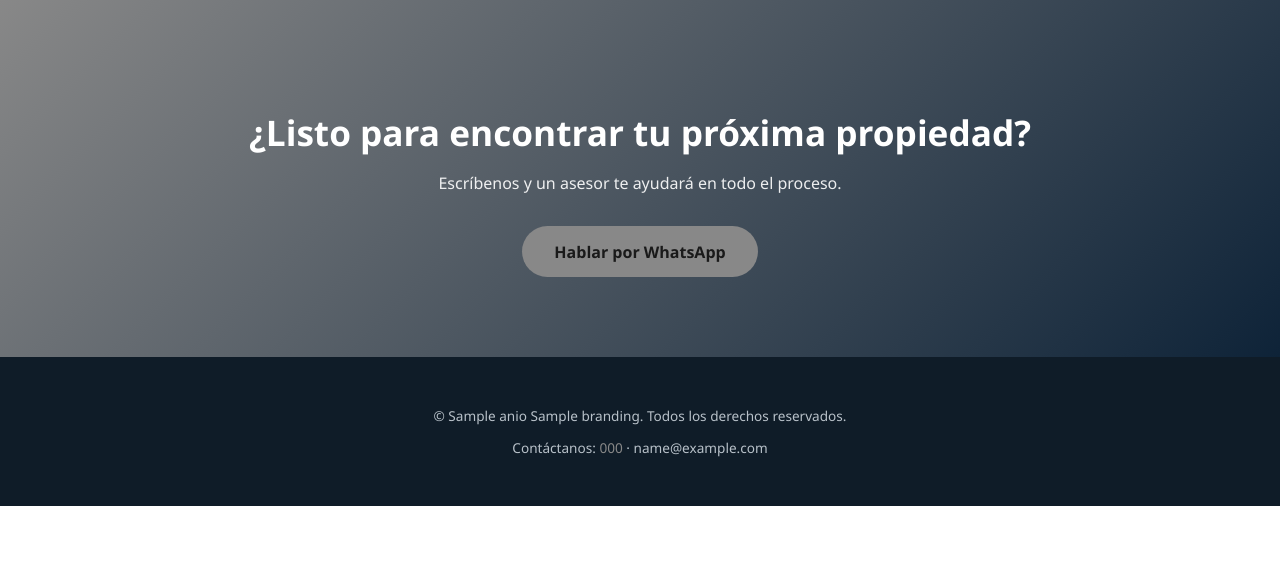
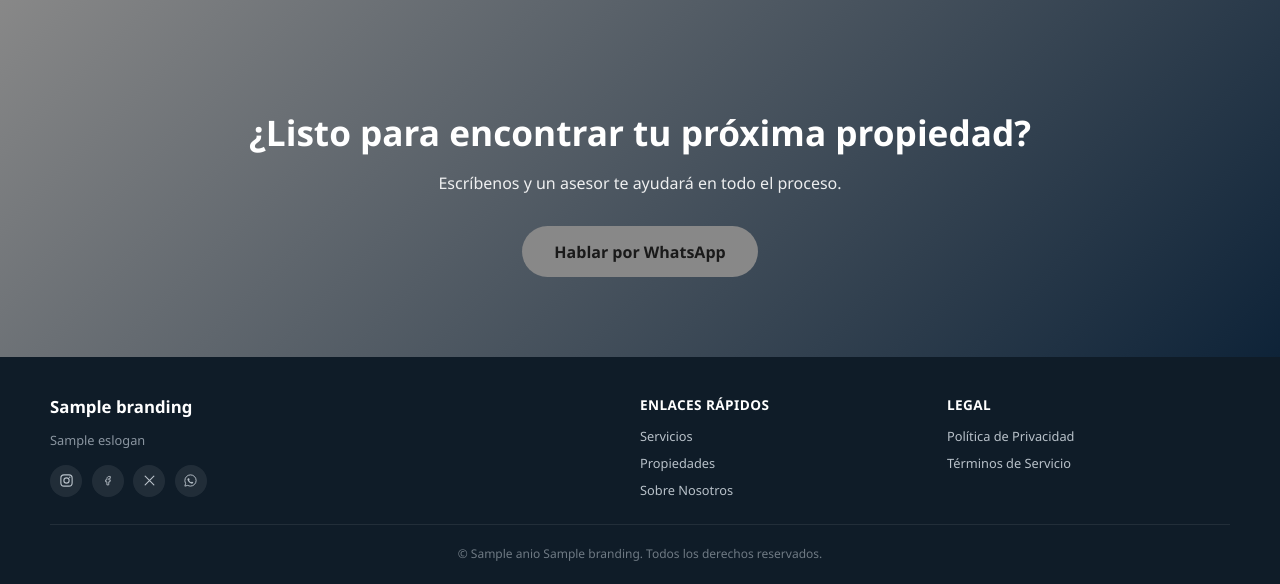
Before and after one commit to iaworkca-del/tuinmueble, a FastAPI app: template templates/public/index.html in a window 1280 px wide. Shown: the part 3993-4577 px from the top of the page. Before the commit the page ends 4499 px from the top, so only its background shows below. Run offline with FastAPI, Linux system fonts and the light colour scheme; the template is opened without the code that fills it: most values are stand-ins (such as "Sample title", 1, 10 or a date in 2020); grey boxes marked "Sample" are stand-in pictures; parts of the project's set-up code (start-up, migrations or seed data) failed here and were passed over.

Commit message:
Footer 3 columnas, redes sociales, paginas legales, tipos de propiedad y endpoint de restauracion
- Footer reutilizable (public/_footer.html) con redes sociales e iconos SVG inline
- Paginas legales /privacidad y /terminos (rutas explicitas)
- Campos instagram/facebook/x en configuracion con soporte para vaciarlos
- Nuevos tipos de propiedad (Galpon, Local Comercial, Oficina, Terreno o Parcela) con reglas JS
- Nuevo endpoint /panel/admin/restaurar (superadmin) para restaurar el backup dentro del volumen persistente
- Sincroniza datos con el ultimo backup de produccion (cuenta_2, propiedades y configuracion actualizados)

```diff
--- a/branding.py
+++ b/branding.py
@@ -37,6 +37,9 @@ DEFAULTS = {
     "servicio_2_desc": "Encontramos el inquilino o la propiedad ideal para ti, con contratos claros y seguros.",
     "servicio_3_titulo": "Asesoría inmobiliaria",
     "servicio_3_desc": "Te asesoramos con información del mercado para que tomes la mejor decisión de inversión.",
+    "instagram": "",
+    "facebook": "",
+    "x": "",
 }
 
 
@@ -142,7 +145,7 @@ def get_branding(agente: dict = None) -> dict:
     return data
 
 
-def guardar_branding(nuevos: dict, agente: dict = None, nivel: str = "cuenta") -> dict:
+def guardar_branding(nuevos: dict, agente: dict = None, nivel: str = "cuenta", campos_limpiables: set = None) -> dict:
     target = _branding_file_para_guardar(agente, nivel)
     if target.exists():
         try:
@@ -151,9 +154,12 @@ def guardar_branding(nuevos: dict, agente: dict = None, nivel: str = "cuenta") -
             data = {}
     else:
         data = {}
+    campos_limpiables = campos_limpiables or set()
     for clave in DEFAULTS:
+        if clave not in nuevos:
+            continue
         valor = nuevos.get(clave)
-        if valor is not None and str(valor).strip() != "":
+        if valor is not None and (str(valor).strip() != "" or clave in campos_limpiables):
             data[clave] = valor
     target.write_text(
         json.dumps(data, ensure_ascii=False, indent=2), encoding="utf-8"
--- a/static/css/public.css
+++ b/static/css/public.css
@@ -408,11 +408,65 @@ body.publico {
 .pub-footer {
   background: #0f1c28;
   color: #b8c1c9;
+  padding: 2.4rem 2.2rem 1.4rem;
+  font-size: 0.8rem;
+}
+.pub-footer-grid {
+  display: grid;
+  grid-template-columns: 2fr 1fr 1fr;
+  gap: 1.5rem;
+  max-width: 1180px;
+  margin: 0 auto;
+  padding-bottom: 1.6rem;
+  border-bottom: 1px solid rgba(255,255,255,0.08);
+}
+.pub-footer-nombre {
+  color: #fff;
+  font-weight: 700;
+  font-size: 1.05rem;
+  margin-bottom: 0.4rem;
+}
+.pub-footer-eslogan {
+  color: #8a95a0;
+  font-size: 0.8rem;
+  margin-bottom: 0.9rem;
+  line-height: 1.5;
+}
+.pub-footer-redes { display: flex; gap: 0.6rem; }
+.pub-footer-icono {
+  width: 32px;
+  height: 32px;
+  border-radius: 50%;
+  background: rgba(255,255,255,0.08);
+  color: #b8c1c9;
+  display: flex;
+  align-items: center;
+  justify-content: center;
+  transition: background 0.2s ease, color 0.2s ease;
+}
+.pub-footer-icono svg { width: 15px; height: 15px; }
+.pub-footer-icono:hover { background: var(--pub-secundario); color: #1a1a1a; }
+.pub-footer-tit {
+  color: #fff;
+  font-weight: 600;
+  font-size: 0.85rem;
+  margin-bottom: 0.8rem;
+  text-transform: uppercase;
+  letter-spacing: 0.4px;
+}
+.pub-footer-links { list-style: none; margin: 0; padding: 0; display: flex; flex-direction: column; gap: 0.55rem; }
+.pub-footer-links a { color: #b8c1c9; text-decoration: none; font-size: 0.8rem; transition: color 0.2s ease; }
+.pub-footer-links a:hover { color: var(--pub-secundario); }
+.pub-footer-copy {
   text-align: center;
-  padding: 2.2rem 1.5rem;
-  font-size: 0.85rem;
+  color: #6f7a84;
+  font-size: 0.75rem;
+  max-width: 1180px;
+  margin: 1.2rem auto 0;
 }
-.pub-footer a { color: var(--pub-secundario); text-decoration: none; }
+@media (max-width: 720px) {
+  .pub-footer-grid { grid-template-columns: 1fr; gap: 1.8rem; }
+}
 
 /* ── Detalle propiedad ── */
 .pub-detalle-hero {
--- /dev/null
+++ b/templates/public/_footer.html
@@ -0,0 +1,58 @@
+<footer class="pub-footer">
+  <div class="pub-footer-grid">
+    <div class="pub-footer-col pub-footer-marca">
+      <div class="pub-footer-nombre">{{ branding.nombre_agencia }}</div>
+      {% if branding.eslogan %}
+      <p class="pub-footer-eslogan">{{ branding.eslogan }}</p>
+      {% endif %}
+      <div class="pub-footer-redes">
+        <a href="{{ branding.instagram or '#' }}" class="pub-footer-icono" aria-label="Instagram" target="_blank" rel="noopener">
+          <svg viewBox="0 0 24 24" fill="none" xmlns="http://www.w3.org/2000/svg">
+            <rect x="3" y="3" width="18" height="18" rx="5" stroke="currentColor" stroke-width="1.8"/>
+            <circle cx="12" cy="12" r="4.2" stroke="currentColor" stroke-width="1.8"/>
+            <circle cx="17.2" cy="6.8" r="1.1" fill="currentColor"/>
+          </svg>
+        </a>
+        <a href="{{ branding.facebook or '#' }}" class="pub-footer-icono" aria-label="Facebook" target="_blank" rel="noopener">
+          <svg viewBox="0 0 24 24" fill="none" xmlns="http://www.w3.org/2000/svg">
+            <path d="M14.5 8.5H16.5V5.5H14.5C12.567 5.5 11 7.067 11 9V11H9V14H11V19H14V14H16L16.5 11H14V9.3C14 8.86 14.06 8.5 14.5 8.5Z" stroke="currentColor" stroke-width="1.4" stroke-linejoin="round"/>
+          </svg>
+        </a>
+        <a href="{{ branding.x or '#' }}" class="pub-footer-icono" aria-label="X" target="_blank" rel="noopener">
+          <svg viewBox="0 0 24 24" fill="none" xmlns="http://www.w3.org/2000/svg">
+            <path d="M5 5L19 19M19 5L5 19" stroke="currentColor" stroke-width="1.8" stroke-linecap="round"/>
+          </svg>
+        </a>
+        {% if branding.telefono_agente %}
+        <a href="https://wa.me/{{ branding.telefono_agente | replace('+','') | replace(' ','') }}" class="pub-footer-icono" aria-label="WhatsApp" target="_blank" rel="noopener">
+          <svg viewBox="0 0 24 24" fill="none" xmlns="http://www.w3.org/2000/svg">
+            <path d="M12 3C7.03 3 3 7.03 3 12C3 13.64 3.44 15.18 4.2 16.5L3 21L7.62 19.82C8.9 20.53 10.4 20.94 12 20.94C16.97 20.94 21 16.91 21 11.94C21 6.97 16.97 3 12 3Z" stroke="currentColor" stroke-width="1.5"/>
+            <path d="M8.5 8.5C8.5 8.5 9 8 9.5 8.5C10 9 10.3 9.9 10.5 10.2C10.7 10.5 10.4 10.8 10.1 11.1C9.8 11.4 9.6 11.6 9.9 12.1C10.2 12.6 11 13.6 12 14.2C13 14.8 13.3 14.7 13.6 14.4C13.9 14.1 14.2 13.7 14.5 13.9C14.8 14.1 15.7 14.6 16 14.8C16.3 15 16.5 15.1 16.4 15.5C16.3 15.9 15.7 16.6 15.2 16.8C14.7 17 14 17.2 12.9 16.8C11.5 16.3 9.8 15.1 8.6 13.4C7.6 12 7.2 11 7.1 10.5C7 10 7.1 9.7 7.3 9.4C7.5 9.1 8 8.5 8.5 8.5Z" fill="currentColor"/>
+          </svg>
+        </a>
+        {% endif %}
+      </div>
+    </div>
+
+    <div class="pub-footer-col">
+      <div class="pub-footer-tit">Enlaces Rápidos</div>
+      <ul class="pub-footer-links">
+        {% for e in footer_enlaces %}
+        <li><a href="{{ e.href }}">{{ e.texto }}</a></li>
+        {% endfor %}
+      </ul>
+    </div>
+
+    <div class="pub-footer-col">
+      <div class="pub-footer-tit">Legal</div>
+      <ul class="pub-footer-links">
+        <li><a href="/privacidad">Política de Privacidad</a></li>
+        <li><a href="/terminos">Términos de Servicio</a></li>
+      </ul>
+    </div>
+  </div>
+
+  <div class="pub-footer-copy">
+    &copy; {{ anio }} {{ branding.nombre_agencia }}. Todos los derechos reservados.
+  </div>
+</footer>
--- a/templates/public/base.html
+++ b/templates/public/base.html
@@ -32,13 +32,12 @@
 
 {% block contenido %}{% endblock %}
 
-<footer class="pub-footer">
-  <p>&copy; {{ anio }} {{ branding.nombre_agencia }}. Todos los derechos reservados.</p>
-  {% if branding.telefono_agente %}
-  <p>Contáctanos: <a href="https://wa.me/{{ branding.telefono_agente | replace('+','') | replace(' ','') }}">{{ branding.telefono_agente }}</a>
-  {% if branding.email_agente %} · {{ branding.email_agente }}{% endif %}</p>
-  {% endif %}
-</footer>
+{% set footer_enlaces = [
+  {'texto': 'Servicios', 'href': '/servicios'},
+  {'texto': 'Propiedades', 'href': '/catalogo'},
+  {'texto': 'Sobre Nosotros', 'href': '/#nosotros'},
+] %}
+{% include 'public/_footer.html' %}
 
 <script src="/static/js/parallax.js"></script>
 {% block scripts_extra %}{% endblock %}
--- a/templates/public/index.html
+++ b/templates/public/index.html
@@ -16,7 +16,7 @@
   <div class="pub-scroll-indicator">↓</div>
 </section>
 
-<section class="pub-seccion pub-reveal">
+<section id="nosotros" class="pub-seccion pub-reveal">
   <div class="pub-seccion-tit">
     <div class="eyebrow">Sobre nosotros</div>
     <h2>Tu aliado en bienes raíces</h2>
```
Also changed, not shown: data/branding.json (+11 -9 lines), data/branding_cuenta_2.json (added, +20 -0 lines), main.py (+161 -2 lines), templates/configuracion.html (+27 -0 lines), templates/form.html (+37 -10 lines), templates/public/legal.html (added, +16 -0 lines), data/propiedades.db, static/logo.png, static/logos/cuenta_2.png (added).
